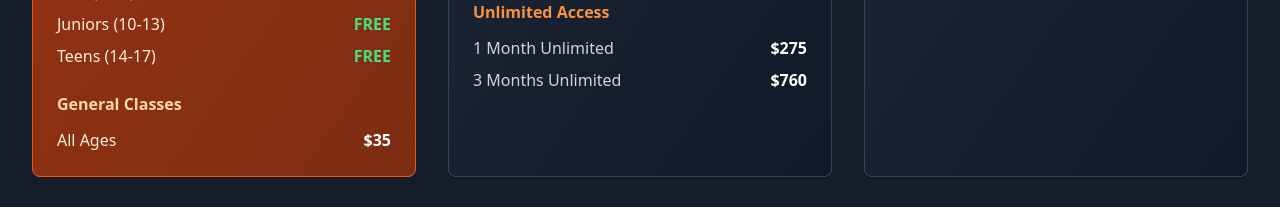
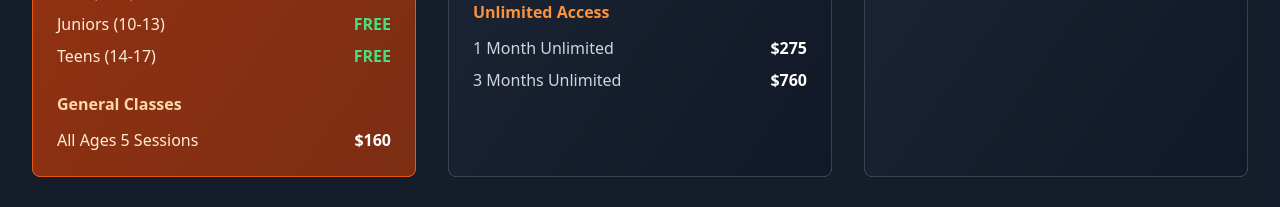
Before and after one commit to ecent/kravist-website-main, a React (Vite) app: page / in a window 1280 px wide. Shown: the part 2260-2467 px from the top of the page. Built offline with nearby package versions, Linux system fonts and the light colour scheme.

Commit message:
Update Youth class pricing
Changed the price for Youth general classes to "All Ages 5 Sessions - $160".

```diff
--- a/src/pages/Index.tsx
+++ b/src/pages/Index.tsx
@@ -348,8 +348,8 @@ const Index = () => {
                   <h4 className="font-semibold text-orange-200 mb-3">General Classes</h4>
                   <div className="space-y-2">
                     <div className="flex justify-between">
-                      <span className="text-orange-100">All Ages</span>
-                      <span className="font-semibold">$35</span>
+                      <span className="text-orange-100">All Ages 5 Sessions</span>
+                      <span className="font-semibold">$160</span>
                     </div>
                   </div>
                 </div>
```
